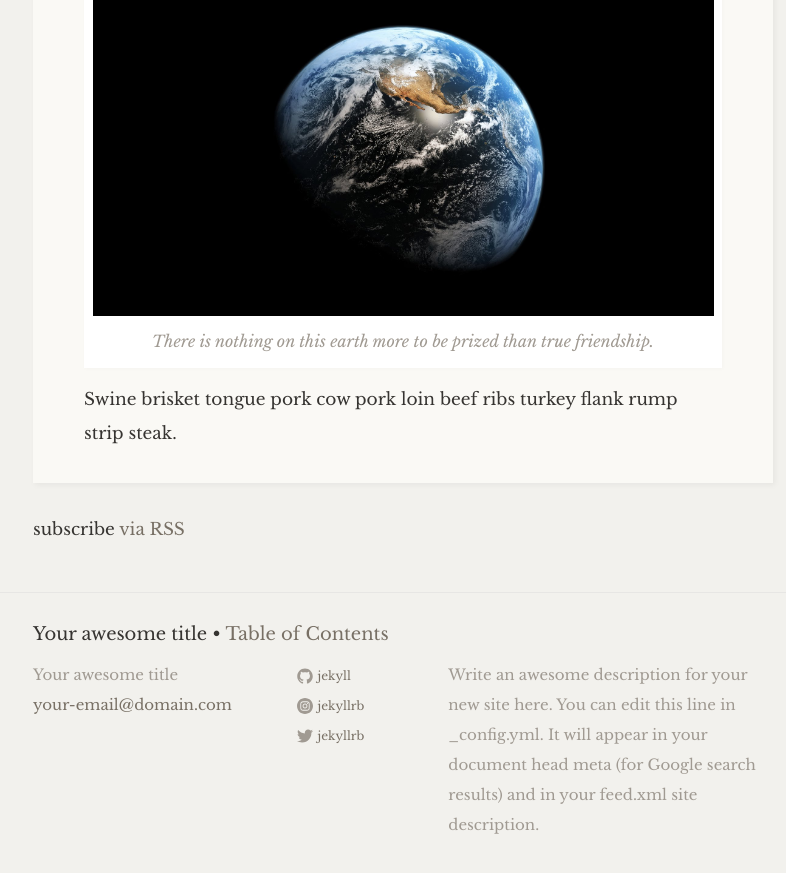
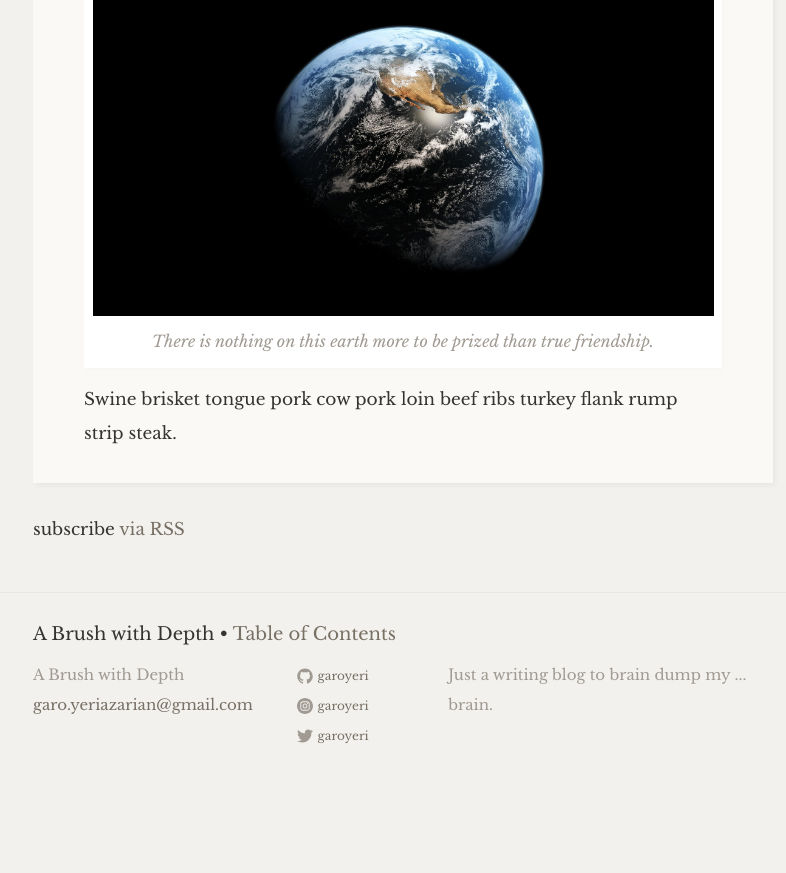
Before and after one commit to garoyeri/abrushwithdepth, a Jekyll site: the page built from index.html, in a window 1280 px wide and 900 px high, scrolled down 1725 px. Shown: the top 873 px of the window, without its empty margins (237-1023 px from the left). Built offline with Jekyll 4.4.1, drawn with Linux system fonts in a browser that asks for light colours; some web fonts are replaced; after the commit the page ends 2535 px from its top, so only the background shows below that; some of the changed text lies outside the part shown.

Commit message:
Update site config

```diff
--- a/_config.yml
+++ b/_config.yml
@@ -13,17 +13,15 @@
 # you will see them accessed via {{ site.title }}, {{ site.email }}, and so on.
 # You can create any custom variable you would like, and they will be accessible
 # in the templates via {{ site.myvariable }}.
-title: Your awesome title
-email: your-email@domain.com
+title: A Brush with Depth
+email: garo.yeriazarian@gmail.com
 description: > # this means to ignore newlines until "baseurl:"
-  Write an awesome description for your new site here. You can edit this
-  line in _config.yml. It will appear in your document head meta (for
-  Google search results) and in your feed.xml site description.
-baseurl: "/jekyll-theme-libretto" # the subpath of your site, e.g. /blog
-url: "https://ferrolho.github.io" # the base hostname & protocol for your site
-github_username:    jekyll
-instagram_username: jekyllrb
-twitter_username:   jekyllrb
+  Just a writing blog to brain dump my ... brain.
+baseurl: "" # the subpath of your site, e.g. /blog
+url: "https://abrushwithdepth.com" # the base hostname & protocol for your site
+github_username:    garoyeri
+instagram_username: garoyeri
+twitter_username:   garoyeri
 
 # Build settings
 markdown: kramdown
```
